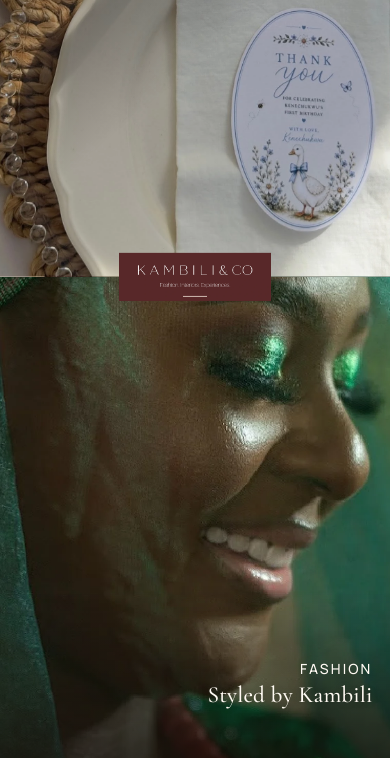
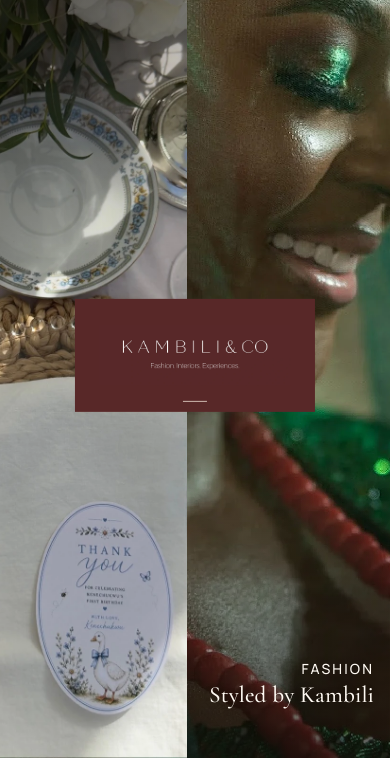
Before and after one commit to chimzyfire-ship-it/Kambili-Co, a plain HTML site: page index.html in a window 390 px wide. Shown: the part 86-844 px from the top of the page. Drawn offline with nearby package versions, Linux system fonts and the light colour scheme.

Commit message:
Restore side-by-side phone entry with a continuous tablescape crop

```diff
--- a/entry.css
+++ b/entry.css
@@ -145,23 +145,28 @@
   }
 }
 
-/* Phone panels have enough width for the intact plate and portrait crops. */
+/* Use the full, uninterrupted Studio exposure from the founder’s collage.
+   The card sits at its right edge. Reserve the caption space above it. */
 @media (max-width: 600px) and (orientation: portrait) {
-  .entry-doors {
-    grid-template: 43% 57% / 1fr;
-  }
+  .entry { --seam: 48%; }
   .entry-interiors {
-    grid-area: 1 / 1;
-    background-image: linear-gradient(140deg, rgb(17 11 8 / 60%), transparent 46%), url('./img/studio-place-card.webp');
-    background-position: center, right 65%;
-    padding: max(1.25rem, env(safe-area-inset-top)) 1.25rem;
+    background-image: linear-gradient(145deg, rgb(17 11 8 / 58%), transparent 42%), url('./img/studio-setting-portrait.webp');
+    background-position: center, right center;
+    background-size: cover, auto 100%;
+    background-repeat: no-repeat;
+    padding: max(1.25rem, env(safe-area-inset-top)) 1rem;
   }
   .entry-interiors::after { content: none; }
-  .entry-fashion {
-    grid-area: 2 / 1;
-    background-position: center, 50% 20%;
+  .entry-fashion { padding-inline: 1rem; }
+  /* Align the house link with the plaque printed on the original image.
+     Its width covers the printed edge while keeping the wordmark compact. */
+  .entry-house {
+    top: var(--plaque-y);
+    width: calc(4% + 26.6svh);
+    height: 13.3svh;
+    min-height: 44px;
+    background-size: min(82%, 12rem) auto;
   }
-  .entry-house { top: 43%; }
 }
 
 /* Keep the horizontal doors on short landscape phones. */
```
Also changed, not shown: img/studio-setting-portrait.webp (added).
